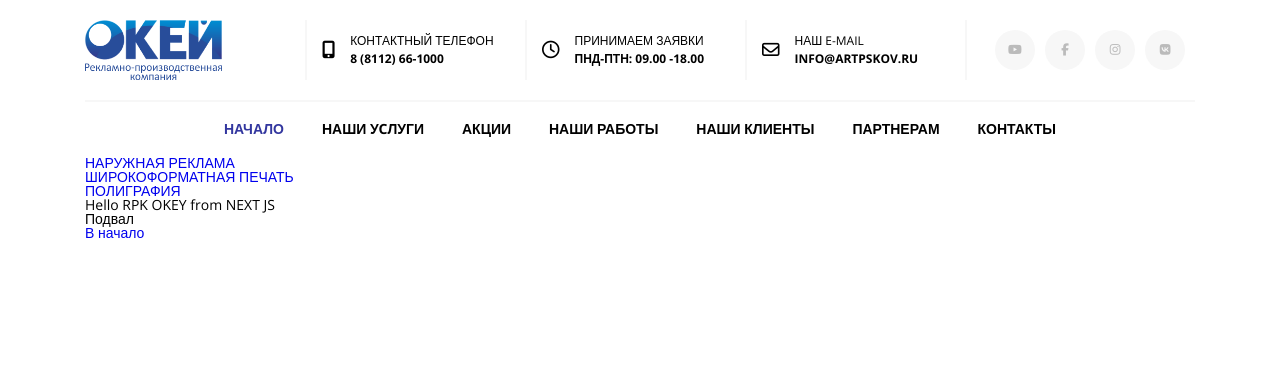
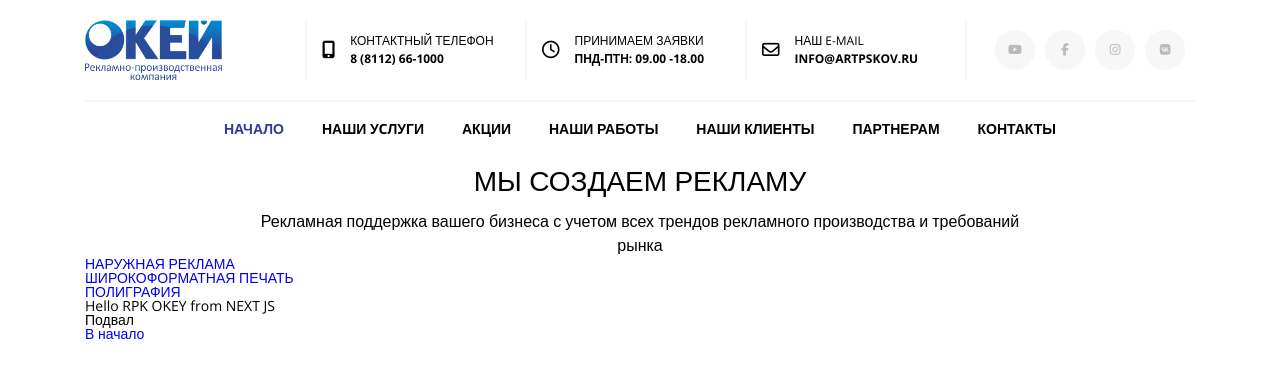
Before and after one commit to Propulsive60r/RPKOKEYNEXTJS, a Next.js app: page / in a window 1280 px wide. Shown: the top 378 px of the page. Built offline with nearby package versions, Linux system fonts and the light colour scheme.

Commit message:
add title

```diff
--- a/components/MainLayout.js
+++ b/components/MainLayout.js
@@ -3,6 +3,7 @@ import Head from "next/head";
 import Services from "./services/services";
 import Header from "./header/Header";
 import Menu from "./menu/Menu";
+import Title from "./title/Title";
 
 
 export function MainLayout({children, title = 'РПК ОКЕЙ'}) {
@@ -15,6 +16,7 @@ export function MainLayout({children, title = 'РПК ОКЕЙ'}) {
             <nav className="container">
                 <Header/>
                 <Menu/>
+                <Title/>
             </nav>
             <main className="container">
                 <Services/>
--- /dev/null
+++ b/components/title/Title.js
@@ -0,0 +1,14 @@
+import s from './Title.module.scss'
+
+
+export default function Title() {
+    return (
+        <>
+            <div>
+                <h4 className={s.h4Heading}>МЫ СОЗДАЕМ РЕКЛАМУ</h4>
+                <h3 className={s.h3Heading}>Рекламная поддержка вашего бизнеса с учетом всех трендов рекламного производства и требований
+                    рынка</h3>
+            </div>
+        </>
+    )
+}
--- /dev/null
+++ b/components/title/Title.module.scss
@@ -0,0 +1,14 @@
+.h3Heading {
+  font-size: 16px;
+  width: 70%;
+  margin: 0 auto;
+  text-align: center;
+  line-height: 1.5;
+}
+
+.h4Heading {
+  font-size: 28px;
+  text-transform: uppercase;
+  text-align: center;
+  margin: 30px 0 15px;
+}
```
